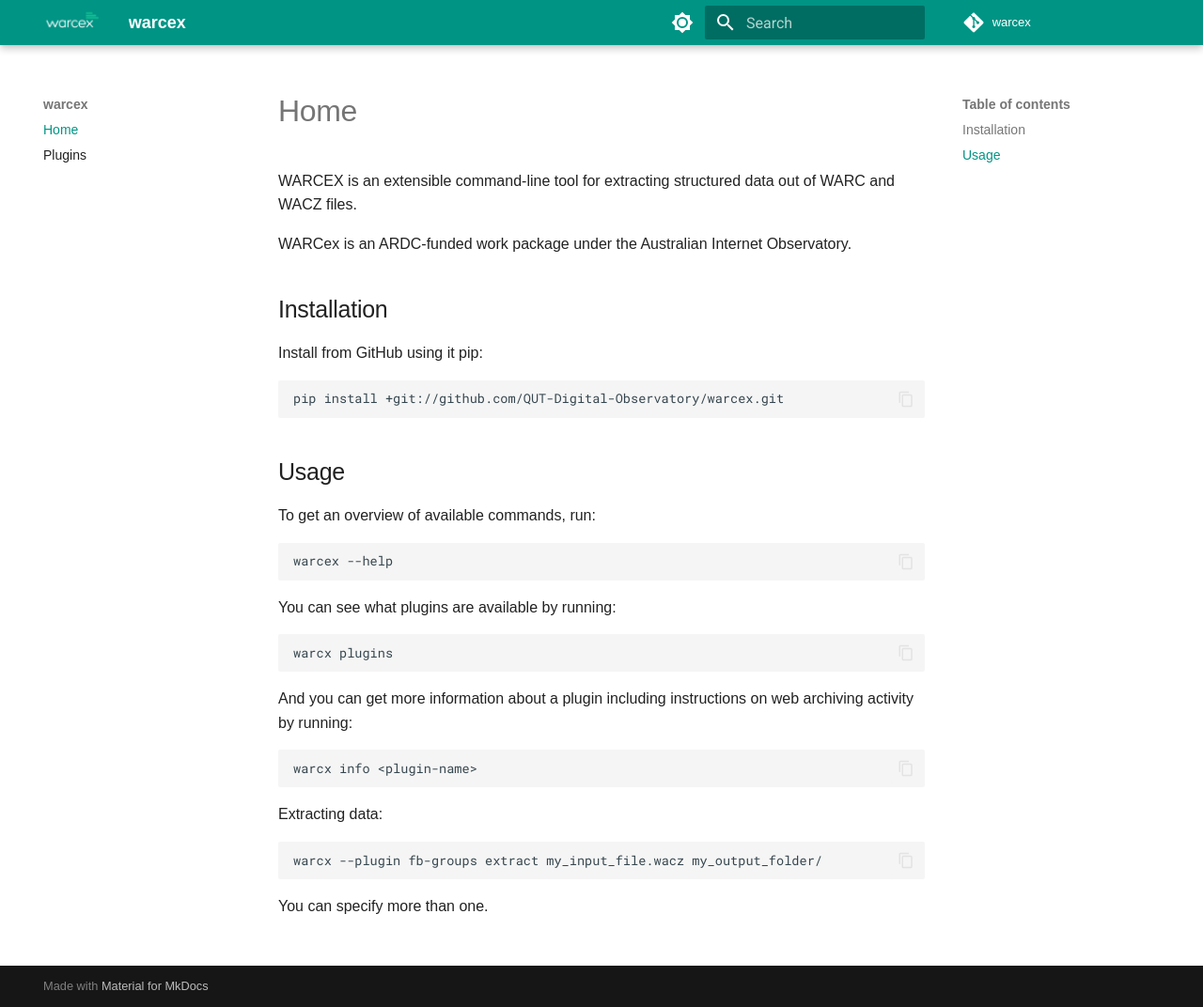
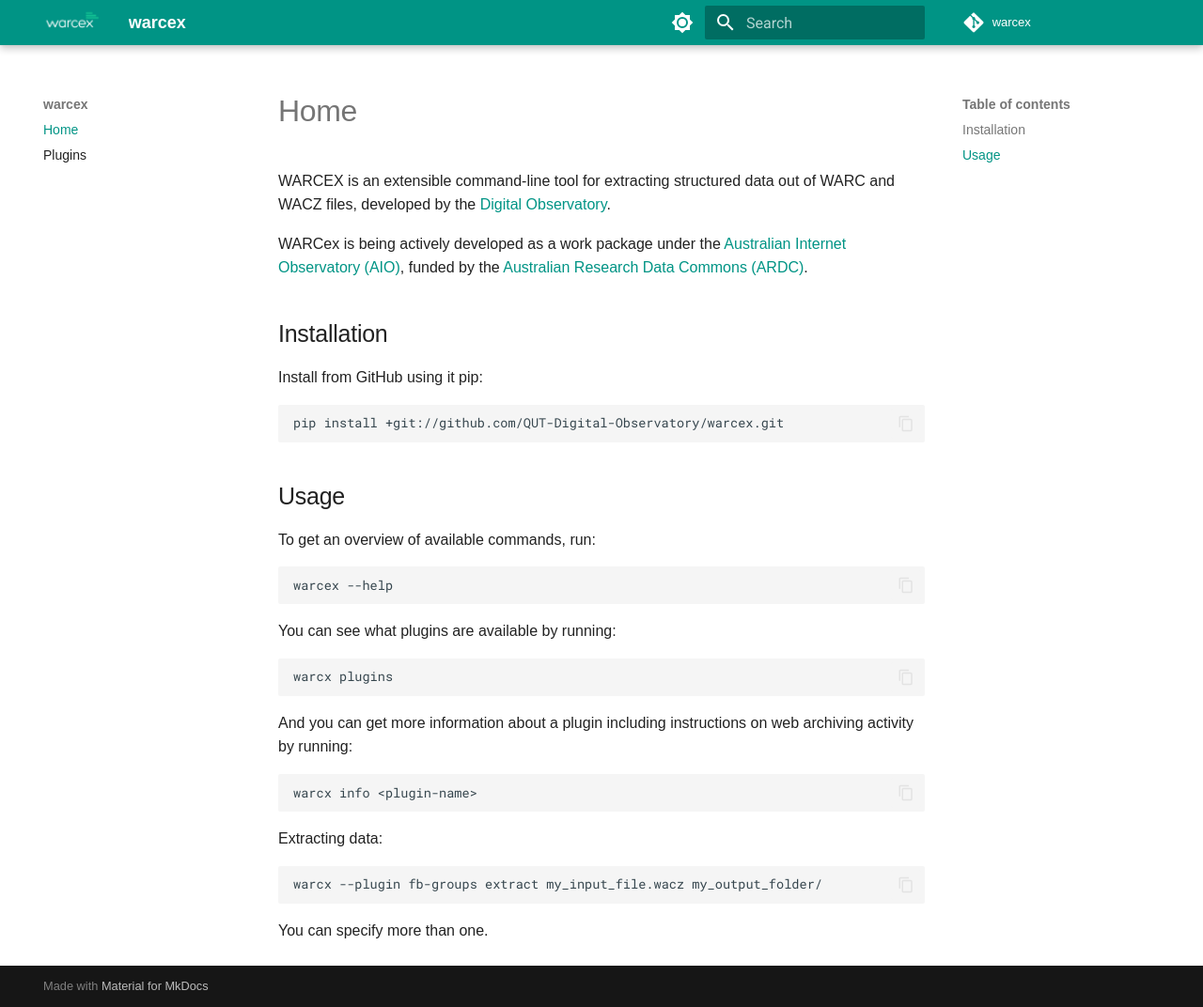
Before and after one commit to QUT-Digital-Observatory/warcex, an MkDocs documentation site: the page built from docs/index.md, in a window 1280 px wide and 1072 px high. Shown: the whole window at 94% size. Built offline with MkDocs 1.6.1 and Material for MkDocs 9.7.7, drawn with Linux system fonts in a browser that asks for light colours; some web fonts are replaced; comment, search, counter and statistics services are not loaded.

Commit message:
Add AIO and ARDC links

````diff
--- a/docs/index.md
+++ b/docs/index.md
@@ -2,9 +2,9 @@
 title: "warcex"
 ---
 
-WARCEX is an extensible command-line tool for extracting structured data out of WARC and WACZ files.
+WARCEX is an extensible command-line tool for extracting structured data out of WARC and WACZ files, developed by the [Digital Observatory](https://www.digitalobservatory.net.au/).
 
-WARCex is an ARDC-funded work package under the Australian Internet Observatory.
+WARCex is being actively developed as a work package under the [Australian Internet Observatory (AIO)](https://internetobservatory.org.au/), funded by the [Australian Research Data Commons (ARDC)](https://ardc.edu.au/).
 
 ## Installation
 
@@ -12,7 +12,6 @@
 ```bash
 pip install +git://github.com/QUT-Digital-Observatory/warcex.git
 ```
-
 
 ## Usage
 
````
